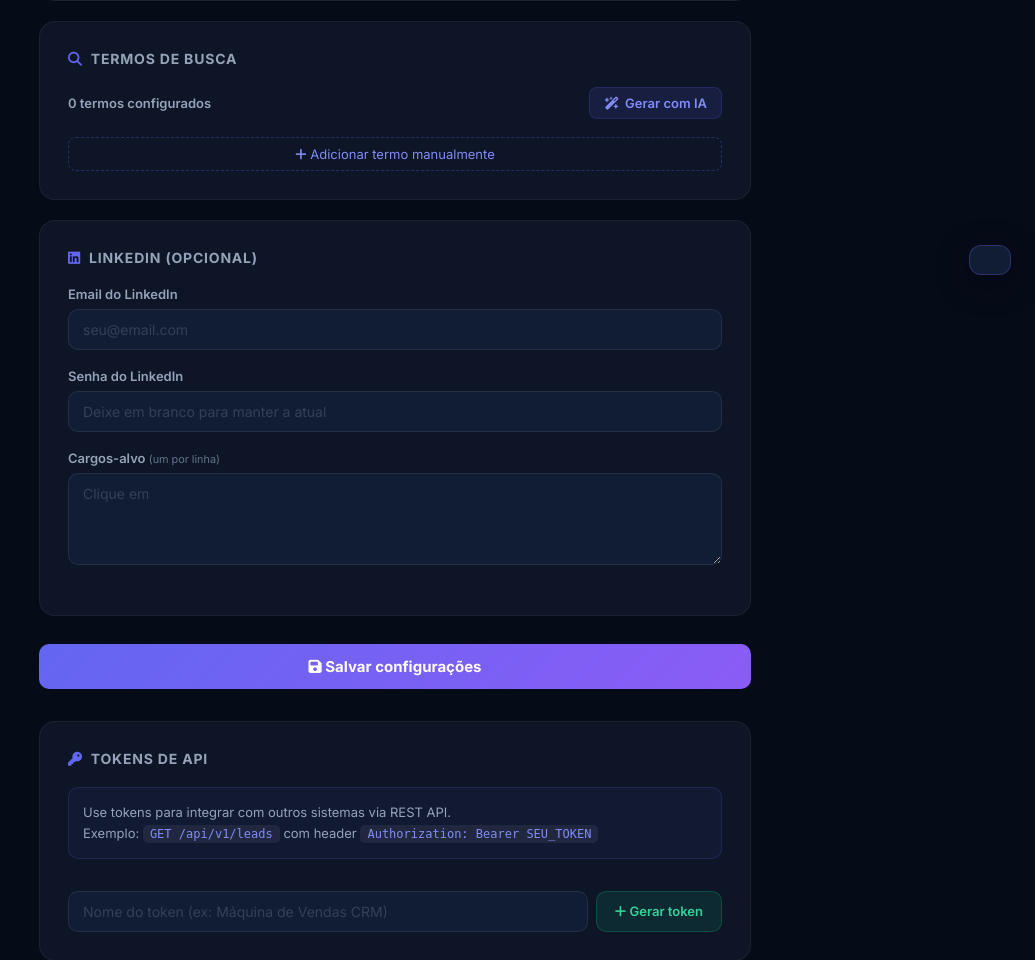
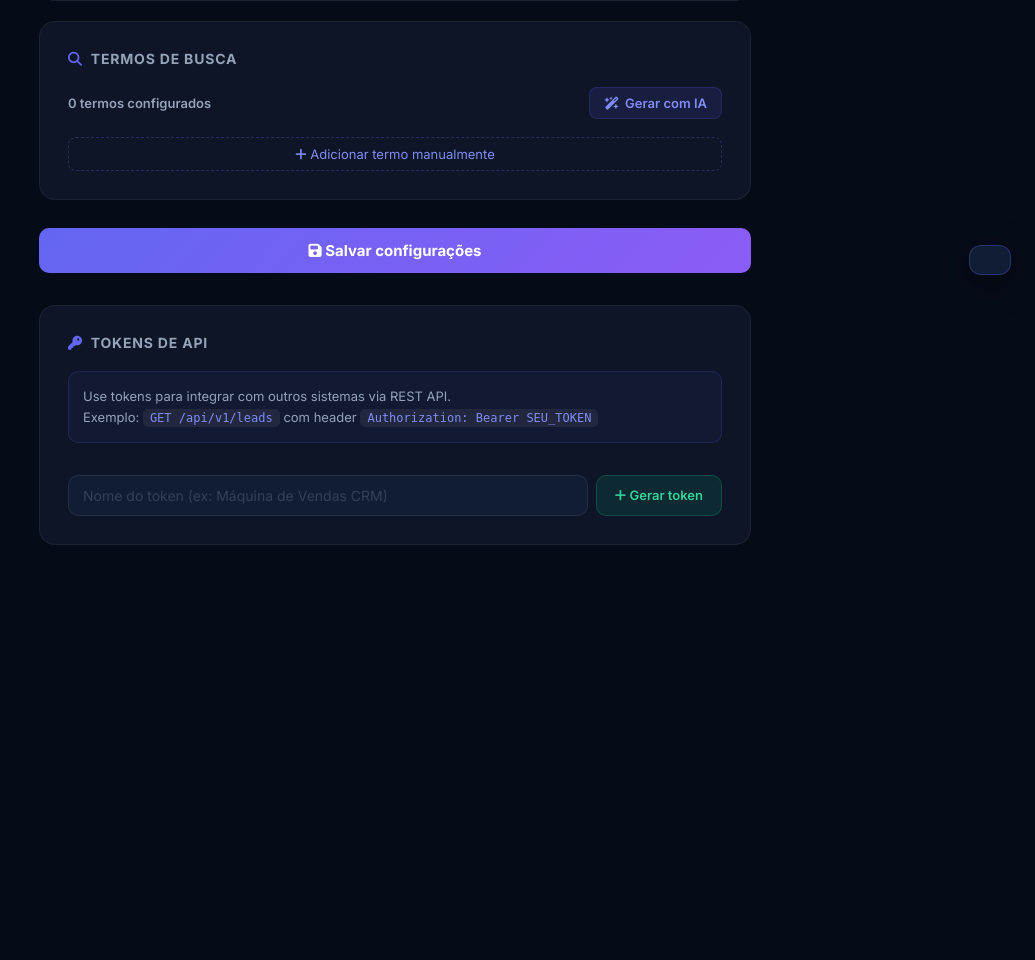
Before and after one commit to AndersD76/robo-comercial, a Flask app: page /configurar in a window 1280 px wide. Shown: the part 581-1541 px from the top of the page, without its empty margins (245-1280 px from the left). After the commit the page ends 1126 px from the top, so only its background shows below. Run offline with Flask 3, Linux system fonts and the light colour scheme; the visitor is signed in with stand-in values (Sample User, id 1); a database or web service that is not in the repository returns one stand-in record (values such as "Sample title"); some libraries are stand-ins or nearby versions.

Commit message:
fix: remove tudo de LinkedIn do dashboard e config
- Remove seção LinkedIn da página de configurações
- Botão Iniciar/Parar só controla busca web
- Console só mostra logs de busca
- Status remove referência a LinkedIn
- Campos linkedin_email/password/cargos removidos do save

Co-Authored-By: Claude Opus 4.6 <noreply@anthropic.com>

```diff
--- a/app.py
+++ b/app.py
@@ -503,8 +503,7 @@ def api_logs(bot):
 def api_bot_status(bot):
     schema = _get_schema() or bot
     return jsonify({
-        'busca':    _proc_running(schema, 'busca'),
-        'linkedin': _proc_running(schema, 'linkedin'),
+        'busca': _proc_running(schema, 'busca'),
     })
 
 
--- a/templates/config.html
+++ b/templates/config.html
@@ -153,24 +153,6 @@
     </button>
   </div>
 
-  <!-- LINKEDIN -->
-  <div class="card">
-    <div class="card-title"><i class="fab fa-linkedin"></i> LinkedIn (opcional)</div>
-    <div class="field">
-      <label>Email do LinkedIn</label>
-      <input type="email" id="li_email" value="{{ cfg.linkedin_email or '' }}" placeholder="seu@email.com">
-    </div>
-    <div class="field">
-      <label>Senha do LinkedIn</label>
-      <input type="password" id="li_password" placeholder="Deixe em branco para manter a atual">
-    </div>
-    <div class="field">
-      <label>Cargos-alvo <small>(um por linha)</small></label>
-      <textarea id="li_cargos" rows="4" placeholder="Clique em "Gerar com IA" para sugerir cargos automaticamente">{% if cfg.linkedin_cargos %}{% for c in cfg.linkedin_cargos %}{{ c }}
-{% endfor %}{% endif %}</textarea>
-    </div>
-  </div>
-
   <!-- SALVAR -->
   <button class="btn-save" id="btn-save" onclick="saveConfig()">
     <i class="fa fa-floppy-disk"></i> Salvar configurações
@@ -269,8 +251,6 @@ async function generateTerms() {
 async function saveConfig() {
   // Sync terms from inputs
   document.querySelectorAll('.term-item input[type=text]').forEach((inp, i) => { terms[i] = inp.value })
-  const cargosRaw = document.getElementById('li_cargos').value
-  const li_cargos = cargosRaw.split('\n').map(c=>c.trim()).filter(Boolean)
   const btn = document.getElementById('btn-save')
   btn.disabled = true
   btn.innerHTML = '<i class="fa fa-spinner fa-spin"></i> Salvando...'
@@ -282,10 +262,7 @@ async function saveConfig() {
         empresa_nome: document.getElementById('empresa_nome').value,
         website: document.getElementById('website').value,
         descricao: document.getElementById('descricao').value,
-        termos_busca: terms.filter(Boolean),
-        linkedin_email: document.getElementById('li_email').value,
-        linkedin_password: document.getElementById('li_password').value,
-        linkedin_cargos: li_cargos
+        termos_busca: terms.filter(Boolean)
       })
     })
     const d = await r.json()
```
Also changed, not shown: templates/dashboard.html (+8 -24 lines).
